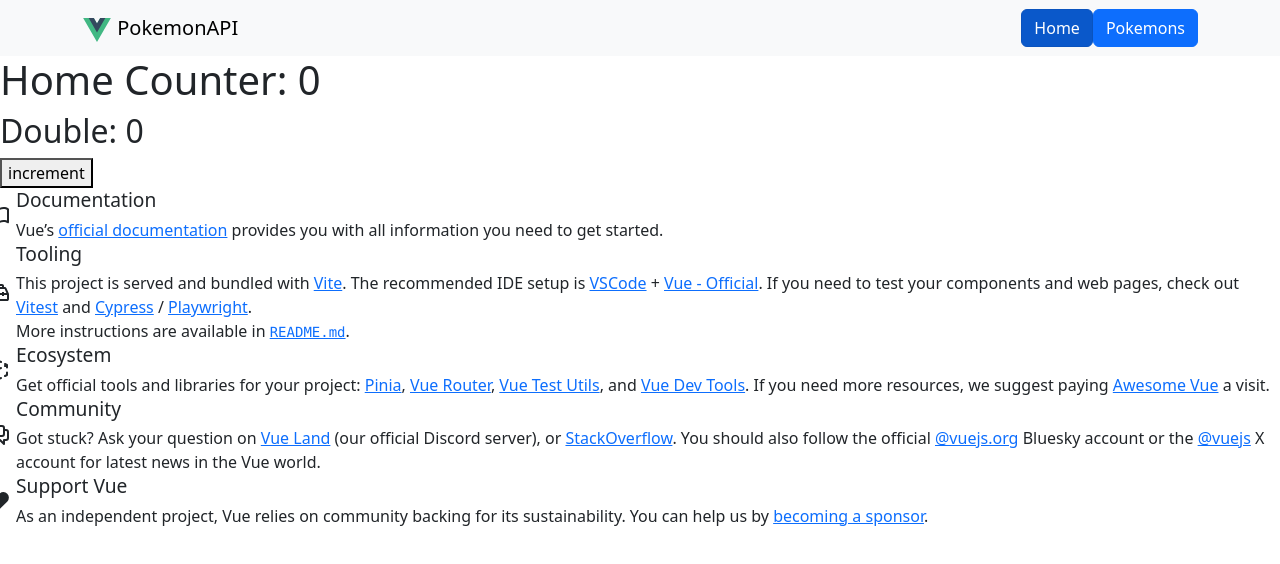
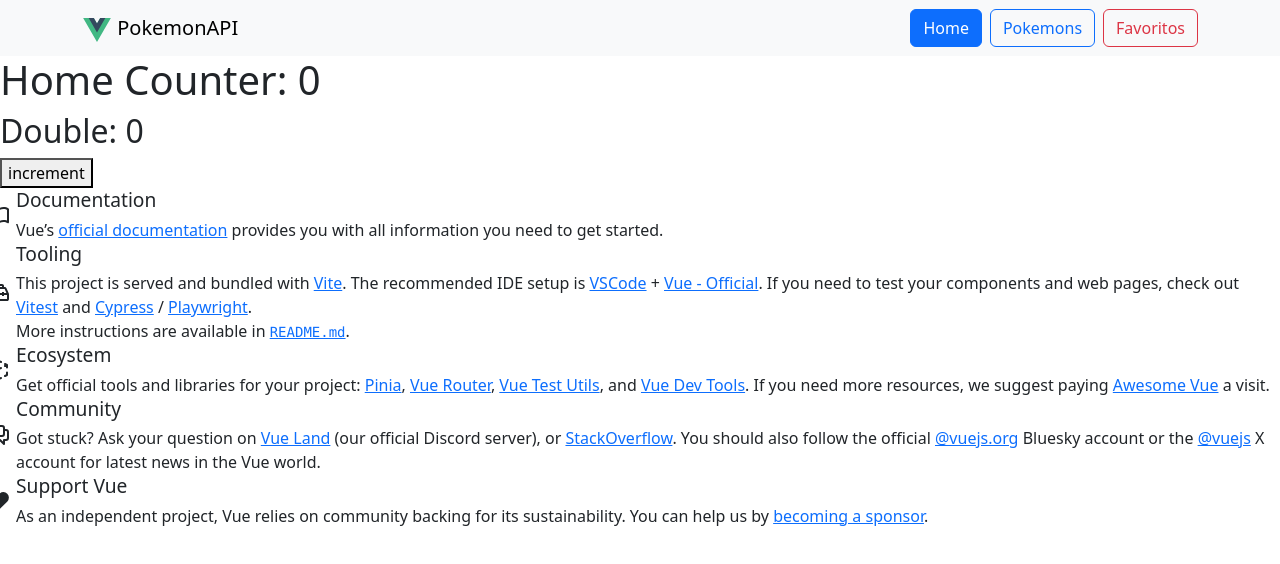
Before and after one commit to Cesarcceo/Router-1, a Vue app: page / in a window 1280 px wide. Shown: the top 564 px of the page. Built offline with nearby package versions, Linux system fonts and the light colour scheme.

Commit message:
New route: :sparkles: the route of favoritos added

```diff
--- a/src/App.vue
+++ b/src/App.vue
@@ -10,10 +10,12 @@ import { RouterLink, RouterView } from 'vue-router'
         PokemonAPI
       </router-link>
       <div>
-        <router-link class="btn btn-primary"
+        <router-link class="btn btn-outline-primary me-2"
           to="/">Home</router-link>
-        <router-link class="btn btn-primary"
+        <router-link class="btn btn-outline-primary me-2"
           to="/pokemons">Pokemons</router-link>
+        <router-link class="btn btn-outline-danger"
+          to="/favoritos">Favoritos</router-link>
       </div>
     </div>
   </nav>
--- a/src/router/index.js
+++ b/src/router/index.js
@@ -29,6 +29,11 @@ const router = createRouter({
       component: () => import('../views/PokeView.vue')
     },
     {
+      path: '/favoritos',
+      name: 'favoritos',
+      component: () => import('../views/FavoritosView.vue')
+    },
+    {
       path: '/:pathcMatch(.*)*',
       name: 'NotFound',
       component: () => import('../views/NotFoundView.vue')
```
